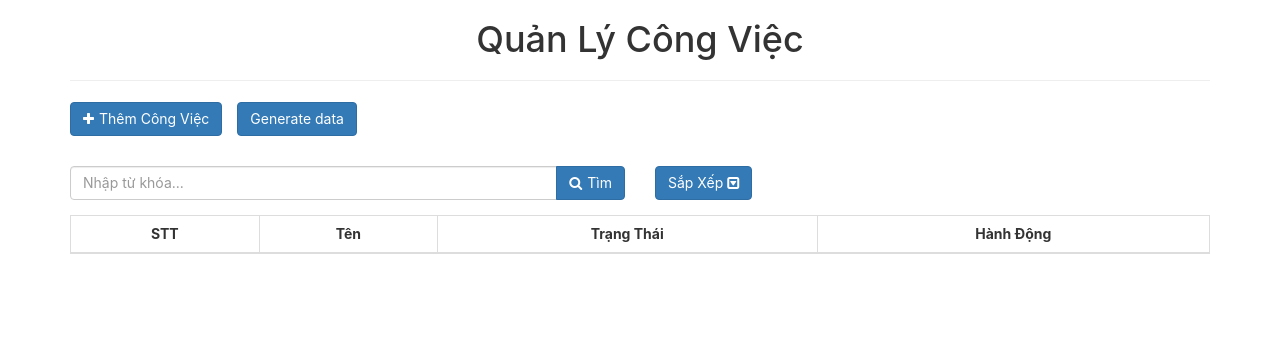
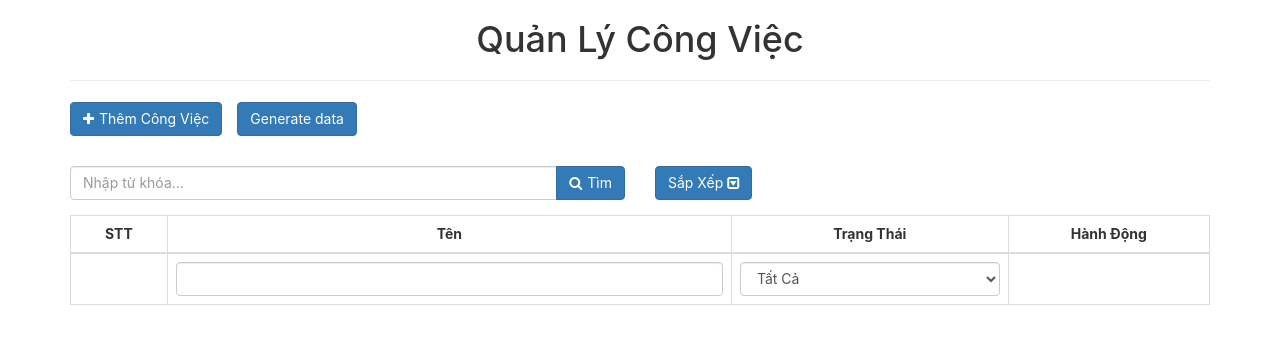
Before and after one commit to HoangAnh24/list-todo-IT, a React (Create React App) app: page / in a window 1280 px wide. Shown: the top 344 px of the page. Built offline with nearby package versions, Linux system fonts and the light colour scheme.

Commit message:
update code

```diff
--- a/src/App.css
+++ b/src/App.css
@@ -52,3 +52,8 @@
 .mr-5 {
   margin-right: 5px;
 }
+
+.select_sort::after {
+  content: '\f00c';
+  font-family: 'FontAwesome';
+}
--- a/src/App.js
+++ b/src/App.js
@@ -11,6 +11,13 @@ class App extends Component {
     this.state = {
       tasks: [],
       isDisPlayForm: false,
+      filter : {
+        filterName : "",
+        filterStatus: -1
+      },
+      sortBy : 'name',
+      sortValue : 1,
+      keyword : ""
     }
   }
   componentWillMount() {
@@ -46,9 +53,18 @@ class App extends Component {
   }
 
   showTaskForm = () => {
-    this.setState({
-      isDisPlayForm: this.state.isDisPlayForm ? false : true
-    });
+    if (this.state.isDisPlayForm && this.state.taskEditing
+      !== null) {
+      this.setState({
+        isDisPlayForm: true,
+        taskEditing: null
+      });
+    } else {
+      this.setState({
+        isDisPlayForm: this.state.isDisPlayForm ? false : true,
+        taskEditing: null
+      });
+    }
   }
 
   onCloseForm = () => {
@@ -57,16 +73,28 @@ class App extends Component {
     });
   }
 
+  onShowForm = () => {
+    this.setState({
+      isDisPlayForm: true
+    });
+  }
+
   onSubmit = (data) => {
     let { tasks } = this.state;
-    let task = {
-      id : randomstring.generate(),
-      name : data.name,
-      status : Boolean(data.status)
+    if (data.id === '') {
+      let task = {
+        id: randomstring.generate(),
+        name: data.name,
+        status: Boolean(data.status)
+      };
+      tasks.push(task);
+    } else {
+      var index = this.findIndex(data.id);
+      tasks[index] = data;
     }
-    tasks.push(task);
     this.setState({
-      tasks : tasks
+      tasks: tasks,
+      taskEditing: null
     });
     localStorage.setItem('tasks', JSON.stringify(tasks));
   }
@@ -74,10 +102,10 @@ class App extends Component {
   onUpdateStatus = (id) => {
     let { tasks } = this.state;
     let index = this.findIndex(id);
-    if(index !== -1) {
+    if (index !== -1) {
       tasks[index].status = !tasks[index].status;
       this.setState({
-        tasks : tasks
+        tasks: tasks
       });
       localStorage.setItem('tasks', JSON.stringify(tasks));
     }
@@ -86,8 +114,8 @@ class App extends Component {
   findIndex(id) {
     let { tasks } = this.state;
     let result = -1;
-    tasks.forEach((task,index) => {
-      if(task.id === id) {
+    tasks.forEach((task, index) => {
+      if (task.id === id) {
         result = index;
       }
     });
@@ -97,19 +125,96 @@ class App extends Component {
   onRemove = (id) => {
     let { tasks } = this.state;
     let index = this.findIndex(id);
-    if(index !== -1) {
+    if (index !== -1) {
       tasks = tasks.filter((task) =>
-        task.id !== id );
+        task.id !== id);
       this.setState({
-        tasks : tasks
+        tasks: tasks
       });
       localStorage.setItem('tasks', JSON.stringify(tasks));
     }
   }
 
+  onUpdate = (id) => {
+    let { tasks } = this.state;
+    let index = this.findIndex(id);
+    let taskEditing = tasks[index];
+    this.setState({
+      taskEditing: taskEditing
+    });;
+    this.onShowForm();
+  }
+
+  onFilter= (filterName,filterStatus) => {
+      console.log(filterName + " " + filterStatus);
+      filterStatus = parseInt(filterStatus);
+      this.setState({
+        filter : {
+          filterName : filterName.toLowerCase(),
+          filterStatus : filterStatus
+        }
+      });
+  }
+
+  onSearch = (keyword) => {
+    this.setState({
+      keyword : keyword
+    });
+  }
+
+  onSort = (sortBy,sortValue) => {
+    this.setState({
+      sortBy : sortBy,
+      sortValue : sortValue
+    });
+    console.log(sortBy,sortValue);
+  }
+
   render() {
-    const { tasks, isDisPlayForm } = this.state;
-    var elmTaskForm = isDisPlayForm ? <TaskForm onSubmit={this.onSubmit} onCloseForm={this.onCloseForm} /> : '';
+    let { tasks, isDisPlayForm, taskEditing, filter, keyword,sortBy,sortValue } = this.state;
+    if(filter) {
+      if(filter.filterName) {
+        tasks = tasks.filter((task) => {
+          return task.name.toLowerCase().indexOf(filter.filterName) !== -1;
+        });
+      }
+      // if(filter.filterStatus) {
+        tasks = tasks.filter((task) => {
+          if(filter.filterStatus === -1) {
+            return tasks;
+          } else {
+            return task.status === (filter.filterStatus === 1 ? true : false);
+          }
+        });
+      // }
+    }
+    if(keyword) {
+      tasks = tasks.filter((task) => {
+        return task.name.toLowerCase().indexOf(keyword) !== -1;
+      });
+    }
+    if(sortBy==='name') {
+      tasks.sort((a,b) => {
+        if(a.name > b.name) {
+          return -sortValue;
+        } else if(a.name < b.name) {
+          return sortValue;
+        } else {
+          return 0;
+        }
+      })
+    } else {
+      tasks.sort((a,b) => {
+        if(a.status > b.status) {
+          return -sortValue;
+        } else if(a.status < b.status) {
+          return sortValue;
+        } else {
+          return 0;
+        }
+      })
+    }
+    var elmTaskForm = isDisPlayForm ? <TaskForm onSubmit={this.onSubmit} onCloseForm={this.onCloseForm} task={taskEditing} /> : '';
     return (
       <div className="container">
         <div className="text-center">
@@ -127,9 +232,9 @@ class App extends Component {
             <button type="button" className="btn btn-primary mb-15" onClick={this.onGenerateData}>
               Generate data
             </button>
-            <ConTrol />
+            <ConTrol onSearch={this.onSearch} onSort={this.onSort} sortBy={sortBy} sortValue={sortValue} />
             <div className="row mt-15">
-              <TaskList listTasks={tasks} onUpdateStatus={this.onUpdateStatus} onRemove={this.onRemove}/>
+              <TaskList listTasks={tasks} onUpdateStatus={this.onUpdateStatus} onRemove={this.onRemove} onUpdate={this.onUpdate} onFilter = {this.onFilter} />
             </div>
           </div>
         </div>
--- a/src/components/Control.js
+++ b/src/components/Control.js
@@ -3,14 +3,15 @@ import Search from './Search';
 import Sort from './Sort';
 
 class Control extends Component {
+
     render() {
         return (
             <div className="row mt-15">
                 <div className="col-xs-6 col-sm-6 col-md-6 col-lg-6">
-                    <Search />
+                    <Search onSearch={this.props.onSearch} />
                 </div>
                 <div className="col-xs-6 col-sm-6 col-md-6 col-lg-6">
-                    <Sort />
+                    <Sort onSort={this.props.onSort} sortBy={this.props.sortBy} sortValue={this.props.sortValue}/>
                 </div>
             </div>
         );
--- a/src/components/ItemList.js
+++ b/src/components/ItemList.js
@@ -7,6 +7,10 @@ class ItemList extends Component {
 
     onRemove = () => {
         this.props.onRemove(this.props.task.id);
+    }
+
+    onUpdate = () => {
+        this.props.onUpdate(this.props.task.id);
     }
 
     render() {
@@ -19,7 +23,7 @@ class ItemList extends Component {
                     <span onClick={this.onUpdateStatus} className={ task.status ? 'label label-success' : 'label label-warning' }> { task.status  ? 'Kích Hoạt' : 'Ẩn' }  </span>
                 </td>
                 <td className="text-center">
-                    <button type="button" className="btn btn-warning">
+                    <button type="button" className="btn btn-warning" onClick={this.onUpdate}>
                         <span className="fa fa-pencil mr-5" />Sửa
                     </button>
                     &nbsp;
--- a/src/components/Search.js
+++ b/src/components/Search.js
@@ -1,12 +1,31 @@
 import React, { Component } from 'react';
 
 class Search extends Component {
+    constructor(props, context) {
+        super(props, context);
+        this.state = {
+            keyword : ''
+        };
+    }
+    onChange = (event) => {
+        let target = event.target;
+        let name = target.name;
+        let value = target.value;
+        this.setState({
+            [name] : value
+        });
+    }
+    onSearch = () => {
+        this.props.onSearch(this.state.keyword);
+    }
+
     render() {
+        let { keyword } = this.state;
         return (
             <div className="input-group">
-                <input type="text" className="form-control" placeholder="Nhập từ khóa..." />
+                <input type="text" name="keyword" className="form-control" placeholder="Nhập từ khóa..." value={keyword} onChange={this.onChange} />
                 <span className="input-group-btn">
-                    <button className="btn btn-primary" type="button">
+                    <button className="btn btn-primary" type="button" onClick={this.onSearch}>
                         <span className="fa fa-search mr-5" />Tìm
                     </button>
                 </span>
--- a/src/components/Sort.js
+++ b/src/components/Sort.js
@@ -1,26 +1,44 @@
 import React, { Component } from 'react';
 
 class Sort extends Component {
+    constructor(props) {
+        super(props);
+        this.state = {
+            sort : {
+                by : 'name',
+                value : 1
+            }
+        }
+    }
+
+    onClick = (sortBy, sortValue) => {
+        this.setState({
+            sortBy : sortBy,
+            sortValue : sortValue
+        });
+        this.props.onSort(sortBy,sortValue);
+    }
     render() {
+        let { sortBy,sortValue } = this.state;
         return (
             <div className="dropdown">
                 <button className="btn btn-primary dropdown-toggle" type="button" id="dropdownMenu1" data-toggle="dropdown" aria-haspopup="true" aria-expanded="true">
                     Sắp Xếp <span className="fa fa-caret-square-o-down ml-5" />
                 </button>
                 <ul className="dropdown-menu" aria-labelledby="dropdownMenu1">
-                    <li>
-                        <a role="button">
-                            <span className="fa fa-sort-alpha-asc pr-5"> Tên A-Z </span>
+                    <li onClick={ () => this.onClick('name', -1) }>
+                        <a role="button" className={(sortBy==='name'&&sortValue===-1) ? 'select_sort' : ''}>
+                            <span className="fa fa-sort-alpha-asc pr-5" > Tên A-Z </span>
                         </a>
                     </li>
-                    <li>
-                        <a role="button">
+                    <li  onClick={ () => this.onClick('name', 1) }>
+                        <a role="button" className={(sortBy==='name'&&sortValue===1) ? 'select_sort' : ''}>
                             <span className="fa fa-sort-alpha-desc pr-5"> Tên Z-A </span>
                         </a>
                     </li>
                     <li role="separator" className="divider" />
-                    <li><a role="button">Trạng Thái Kích Hoạt</a></li>
-                    <li><a role="button">Trạng Thái Ẩn</a></li>
+                    <li  onClick={ () => this.onClick('status', 1) }><a role="button" className={(sortBy==='status'&&sortValue===1) ? 'select_sort' : ''}>Trạng Thái Kích Hoạt</a></li>
+                    <li  onClick={ () => this.onClick('status', -1) }><a role="button" className={(sortBy==='status'&&sortValue===-1) ? 'select_sort' : ''}>Trạng Thái Ẩn</a></li>
                 </ul>
             </div>
 
--- a/src/components/TaskForm.js
+++ b/src/components/TaskForm.js
@@ -4,14 +4,42 @@ class TaskForm extends Component {
     constructor(props) {
         super(props);
         this.state = {
+            id : "",
             name: "",
             status: 0
         };
     }
 
+    componentWillMount() {
+        if(this.props.task){
+            this.setState({
+                id : this.props.task.id,
+                name : this.props.task.name,
+                status : this.props.task.status,
+            });
+        }
+    }
+
+    componentWillReceiveProps(nextprops) {
+        if(nextprops && nextprops.task){
+            this.setState({
+                id : nextprops.task.id,
+                name : nextprops.task.name,
+                status : nextprops.task.status,
+            });
+        } else if (!nextprops.task) {
+            this.setState({
+                id : "",
+                name: "",
+                status: 0
+            });
+        }
+    }
+
     exitForm = () => {
         this.props.onCloseForm();
     }
+
     onChange = (event) => {
         var target = event.target;
         var name = target.name;
@@ -36,10 +64,11 @@ class TaskForm extends Component {
     }
 
     render() {
+        let { id } = this.state;
         return (
             <div className="panel panel-warning">
                 <div className="panel-heading">
-                    <h3 className="panel-title">Thêm Công Việc <span className="fa fa-times-circle pull-right" onClick={this.exitForm}></span></h3>
+        <h3 className="panel-title">{ !id ?  'Thêm Công Việc' : 'Sua cong viec' } <span className="fa fa-times-circle pull-right" onClick={this.exitForm}></span></h3>
                 </div>
                 <div className="panel-body">
                     <form onSubmit={this.onSubmit}>
--- a/src/components/TaskList.js
+++ b/src/components/TaskList.js
@@ -2,11 +2,33 @@ import React, { Component } from 'react';
 import ItemList from './ItemList'
 
 class TaskList extends Component {
+    constructor(props) {
+        super(props);
+        this.state = {
+            filterName: '',
+            filterStatus: -1
+        }
+    }
+
+    onChange = (event) => {
+        let target = event.target;
+        let name = target.name;
+        let value = target.value;
+        this.props.onFilter(
+            name === 'filterName' ? value : this.state.filterName,
+            name === 'filterStatus' ? value : this.state.filterStatus
+        );
+        this.setState({
+            [name]: value
+        });
+
+    }
 
     render() {
         let { listTasks } = this.props;
-        let itemTask = listTasks.map((task,index) => {
-            return <ItemList key={index} task={ task } index={index} onUpdateStatus={this.props.onUpdateStatus} onRemove={this.props.onRemove}  />;
+        let { filterName, filterstatus } = this.state;
+        let itemTask = listTasks.map((task, index) => {
+            return <ItemList key={index} task={task} index={index} onUpdateStatus={this.props.onUpdateStatus} onRemove={this.props.onRemove} onUpdate={this.props.onUpdate} />;
         });
         return (
             <div className="col-xs-12 col-sm-12 col-md-12 col-lg-12">
@@ -20,7 +42,21 @@ class TaskList extends Component {
                         </tr>
                     </thead>
                     <tbody>
-                        { itemTask }
+                        <tr>
+                            <td></td>
+                            <td>
+                                <input type="text" className="form-control" name="filterName" onChange={this.onChange}/>
+                            </td>
+                            <td>
+                                <select className="form-control" name="filterStatus" onChange={this.onChange}>
+                                    <option value="-1">Tất Cả</option>
+                                    <option value="0">Ẩn</option>
+                                    <option value="1">Kích Hoạt</option>
+                                </select>
+                            </td>
+                            <td></td>
+                        </tr>
+                        {itemTask}
                     </tbody>
                 </table>
             </div>
```
